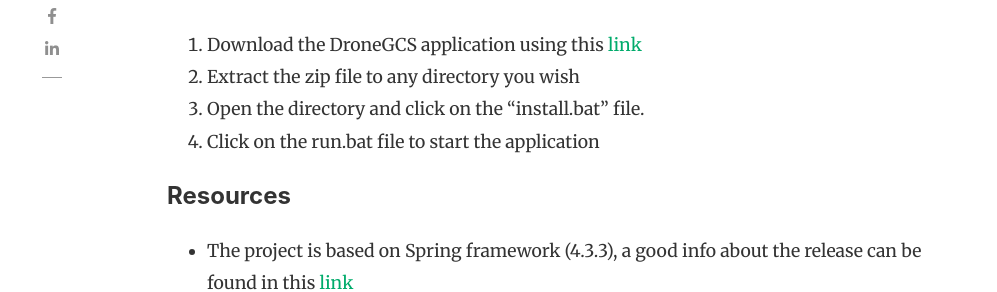
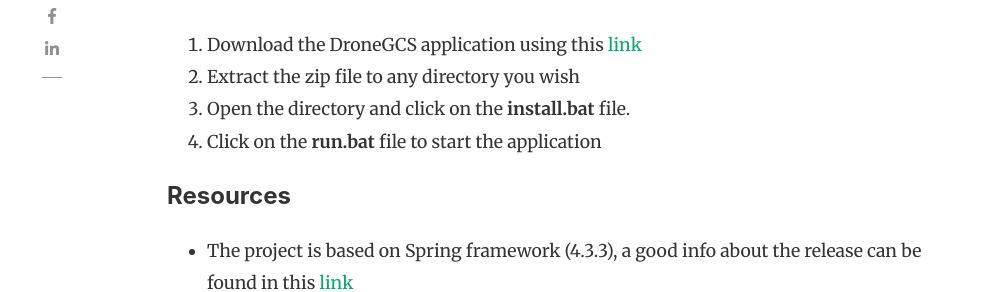
Before and after one commit to taljmars/dronedoc.io, a Jekyll site: the page built from _posts/2017-10-24-drone-gcs.md, in a window 1280 px wide and 900 px high, scrolled down 1231 px. Shown: the part 162-454 px from the top of the window, without its empty margins (118-1115 px from the left). Built offline with Jekyll 4.4.1, drawn with Linux system fonts in a browser that asks for light colours; nearby versions of some CDN libraries; comment, search, counter and statistics services are not loaded.

```diff
--- a/_posts/2017-10-24-drone-gcs.md
+++ b/_posts/2017-10-24-drone-gcs.md
@@ -19,8 +19,8 @@ If you are a user who wishes to fly you drone and enjoy this fully featured Grou
 
 1. Download the DroneGCS application using this <a href="https://github.com/taljmars/DroneGCS/raw/master/ClientInstallation/Windows/DroneGCS-win-x64.zip">link</a>
 2. Extract the zip file to any directory you wish
-3. Open the directory and click on the "install.bat" file.
-4. Click on the run.bat file to start the application
+3. Open the directory and click on the <b>install.bat</b> file.
+4. Click on the <b>run.bat</b> file to start the application
 
 #### Resources
 - The project is based on Spring framework (4.3.3), a good info about the release can be found in this <a href="http://repo.spring.io/release/org/springframework/spring/4.3.3.RELEASE/">link</a>
```
